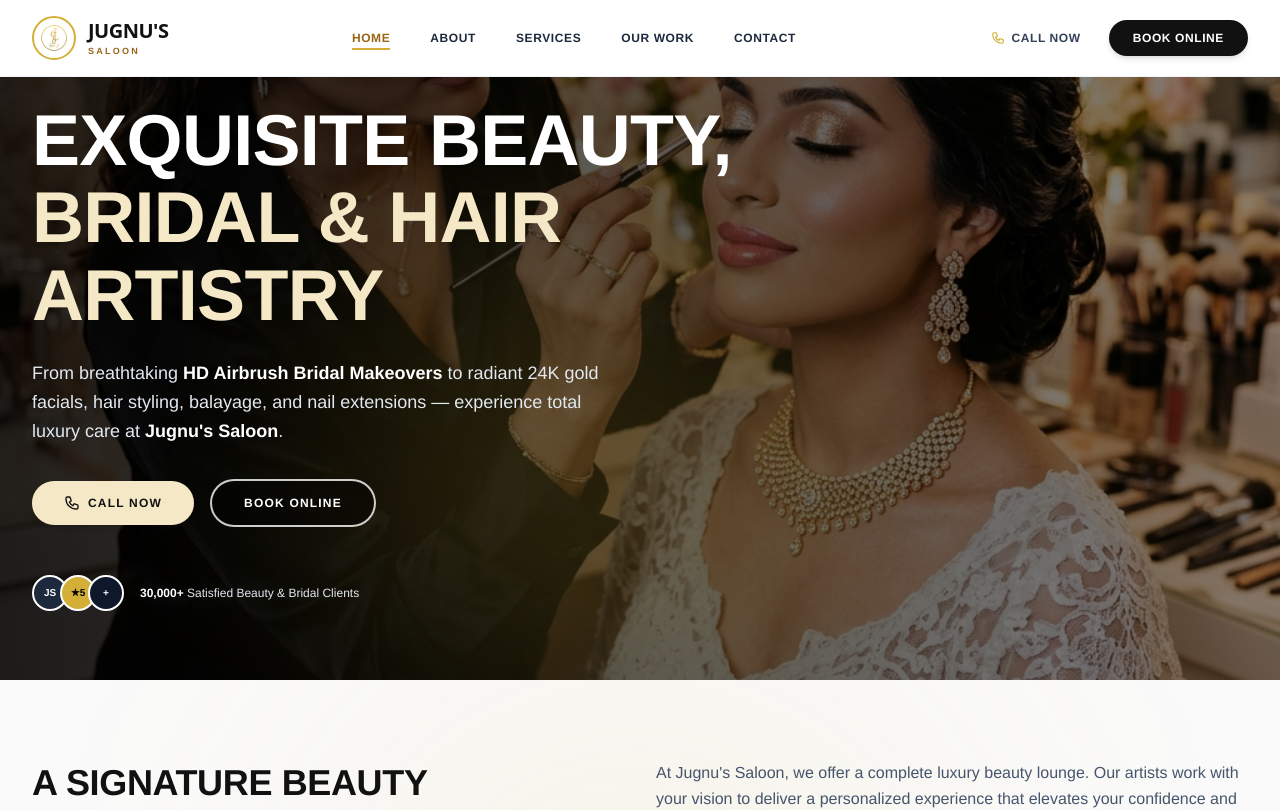
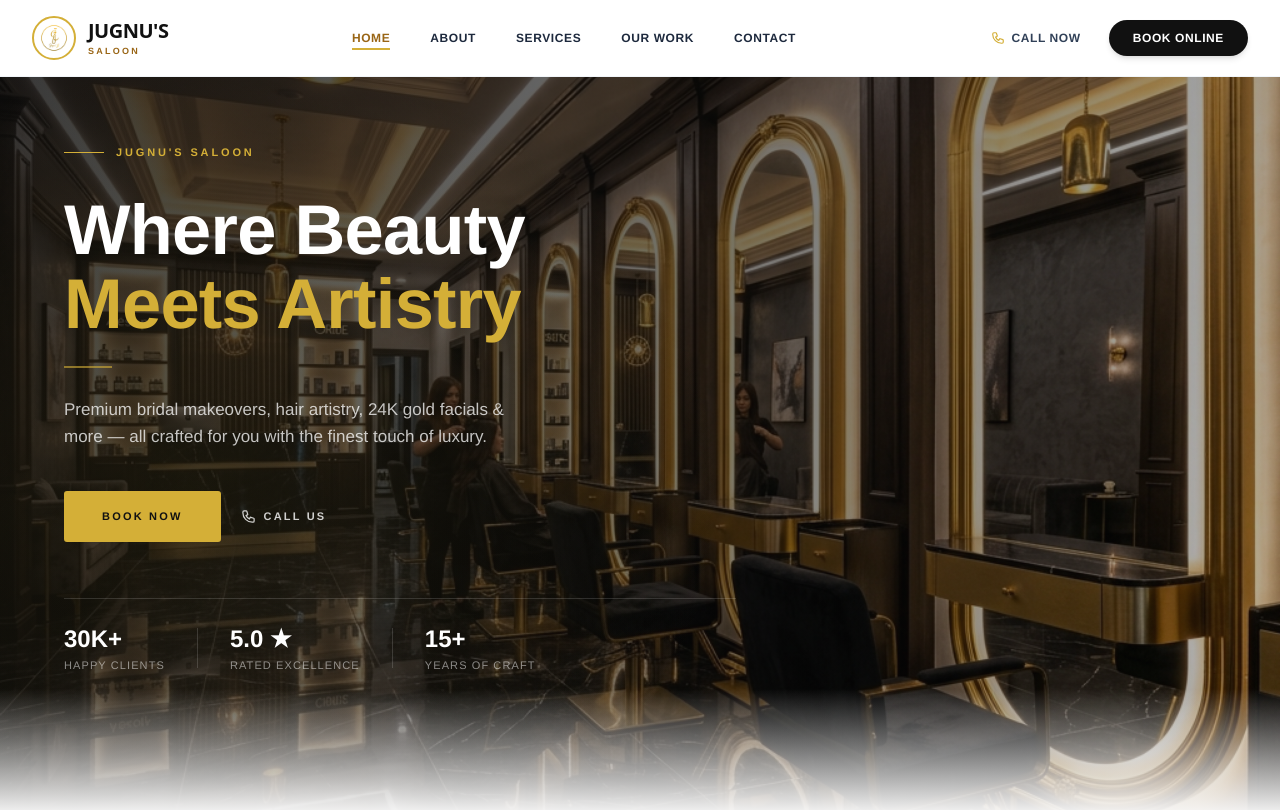
Before and after one commit to WAQASUMAR33/jugussaloon, a Next.js app: page / in a window 1280 px wide. Shown: the top 810 px of the page. Built offline with nearby package versions, Linux system fonts and the light colour scheme.

Commit message:
hero redesign

```diff
--- a/app/components/Hero.tsx
+++ b/app/components/Hero.tsx
@@ -10,87 +10,188 @@ export default function Hero({ onOpenBooking }: HeroProps) {
   return (
     <section
       id="hero"
-      className="relative min-h-[85vh] pt-24 pb-16 flex items-center justify-center overflow-hidden bg-[#FAFAFA]"
+      className="relative min-h-screen flex items-center overflow-hidden"
     >
-      {/* Background Hero Banner Image */}
+      {/* ── Full-bleed background image ── */}
       <div className="absolute inset-0 z-0">
         <Image
-          src="/images/bridal_makeup.png"
-          alt="Jugnu's Saloon Bridal & Beauty Transformation"
+          src="/images/hero_salon.png"
+          alt="Jugnu's Saloon luxury interior"
           fill
           priority
           className="object-cover object-center"
         />
-        {/* Dark Contrast Overlay for Text Readability */}
-        <div className="absolute inset-0 bg-gradient-to-r from-black/85 via-black/65 to-black/45" />
+        {/* Clean dual-tone overlay: strong left fade for text, gentle right */}
+        <div
+          className="absolute inset-0"
+          style={{
+            background:
+              "linear-gradient(105deg, rgba(10,10,10,0.82) 0%, rgba(10,10,10,0.60) 45%, rgba(10,10,10,0.28) 100%)",
+          }}
+        />
+        {/* Subtle gold warmth bloom — left side */}
+        <div
+          className="absolute inset-0 pointer-events-none"
+          style={{
+            background:
+              "radial-gradient(ellipse 60% 80% at 15% 60%, rgba(212,175,55,0.08) 0%, transparent 70%)",
+          }}
+        />
       </div>
 
-      {/* Subtle Gold Glare Background Effect */}
-      <div className="absolute top-1/3 left-1/4 w-[500px] h-[500px] bg-[#D4AF37]/20 rounded-full blur-[130px] pointer-events-none z-10" />
+      {/* ── Content ── */}
+      <div className="max-w-[1480px] mx-auto px-6 sm:px-10 lg:px-16 w-full relative z-10">
+        <div className="min-h-screen flex flex-col justify-center py-36 max-w-2xl">
 
-      <div className="max-w-[1480px] mx-auto px-4 sm:px-6 lg:px-8 relative z-20 w-full text-white">
-        <div className="max-w-3xl space-y-6">
-          {/* Main Headline */}
-          <h1 className="font-sans text-4xl sm:text-6xl xl:text-7xl font-extrabold tracking-tight leading-[1.08] text-white">
-            EXQUISITE BEAUTY, <br />
-            <span className="text-[#F5E8C7]">BRIDAL & HAIR ARTISTRY</span>
+          {/* Eyebrow */}
+          <div className="flex items-center space-x-3 mb-8">
+            <span
+              className="block w-10 h-px"
+              style={{ backgroundColor: "#D4AF37" }}
+            />
+            <span
+              className="text-[11px] font-semibold uppercase tracking-[0.26em]"
+              style={{ color: "#D4AF37" }}
+            >
+              Jugnu&apos;s Saloon
+            </span>
+          </div>
+
+          {/* Headline */}
+          <h1
+            className="font-sans font-extrabold leading-[1.06] text-white mb-6"
+            style={{ fontSize: "clamp(2.8rem, 5.5vw, 5rem)" }}
+          >
+            Where Beauty
+            <br />
+            <span style={{ color: "#D4AF37" }}>Meets Artistry</span>
           </h1>
 
-          {/* Subheading */}
-          <p className="text-slate-200 text-base sm:text-lg font-normal leading-relaxed max-w-xl">
-            From breathtaking <strong className="text-white font-semibold">HD Airbrush Bridal Makeovers</strong> to radiant 24K gold facials, hair styling, balayage, and nail extensions — experience total luxury care at <strong className="text-white font-semibold">Jugnu&apos;s Saloon</strong>.
+          {/* Divider */}
+          <div
+            className="w-12 h-[2px] mb-7"
+            style={{ backgroundColor: "#D4AF37", opacity: 0.6 }}
+          />
+
+          {/* Body copy */}
+          <p
+            className="text-base sm:text-[17px] leading-relaxed font-normal mb-10 max-w-md"
+            style={{ color: "rgba(255,255,255,0.75)" }}
+          >
+            Premium bridal makeovers, hair artistry, 24K gold facials &amp;
+            more — all crafted for you with the finest touch of luxury.
           </p>
 
-          {/* Pill Action Buttons */}
-          <div className="flex flex-wrap items-center gap-4 pt-2">
+          {/* CTA row */}
+          <div className="flex flex-wrap items-center gap-5 mb-14">
+            {/* Primary: Book */}
+            <button
+              onClick={onOpenBooking}
+              className="cursor-pointer"
+              style={{
+                backgroundColor: "#D4AF37",
+                color: "#111111",
+                padding: "15px 36px",
+                borderRadius: "3px",
+                fontSize: "11px",
+                fontWeight: 700,
+                letterSpacing: "0.20em",
+                textTransform: "uppercase",
+                border: "2px solid #D4AF37",
+                transition: "all 0.25s ease",
+              }}
+              onMouseEnter={(e) => {
+                const el = e.currentTarget;
+                el.style.backgroundColor = "transparent";
+                el.style.color = "#D4AF37";
+              }}
+              onMouseLeave={(e) => {
+                const el = e.currentTarget;
+                el.style.backgroundColor = "#D4AF37";
+                el.style.color = "#111111";
+              }}
+            >
+              Book Now
+            </button>
+
+            {/* Secondary: Call */}
             <a
               href="tel:+11234567890"
-              className="px-8 py-3.5 rounded-full bg-[#F5E8C7] hover:bg-[#D4AF37] text-[#111111] font-bold text-xs uppercase tracking-widest transition-all shadow-md flex items-center space-x-2"
+              className="flex items-center gap-2 text-[11px] font-semibold uppercase tracking-[0.20em] transition-colors"
+              style={{ color: "rgba(255,255,255,0.80)", textDecoration: "none" }}
+              onMouseEnter={(e) => (e.currentTarget.style.color = "#D4AF37")}
+              onMouseLeave={(e) =>
+                (e.currentTarget.style.color = "rgba(255,255,255,0.80)")
+              }
             >
               <svg
-                className="w-4 h-4 text-[#111111]"
+                width="15"
+                height="15"
+                viewBox="0 0 24 24"
                 fill="none"
                 stroke="currentColor"
-                viewBox="0 0 24 24"
+                strokeWidth={2}
+                strokeLinecap="round"
+                strokeLinejoin="round"
               >
-                <path
-                  strokeLinecap="round"
-                  strokeLinejoin="round"
-                  strokeWidth={2}
-                  d="M3 5a2 2 0 012-2h3.28a1 1 0 01.948.684l1.498 4.493a1 1 0 01-.502 1.21l-2.257 1.13a11.042 11.042 0 005.516 5.516l1.13-2.257a1 1 0 011.21-.502l4.493 1.498a1 1 0 01.684.949V19a2 2 0 01-2 2h-1C9.716 21 3 14.284 3 6V5z"
-                />
+                <path d="M3 5a2 2 0 012-2h3.28a1 1 0 01.948.684l1.498 4.493a1 1 0 01-.502 1.21l-2.257 1.13a11.042 11.042 0 005.516 5.516l1.13-2.257a1 1 0 011.21-.502l4.493 1.498a1 1 0 01.684.949V19a2 2 0 01-2 2h-1C9.716 21 3 14.284 3 6V5z" />
               </svg>
-              <span>Call Now</span>
+              Call Us
             </a>
-
-            <button
-              onClick={onOpenBooking}
-              className="px-8 py-3.5 rounded-full border-2 border-white/80 hover:border-[#D4AF37] bg-black/40 hover:bg-black/80 text-white font-bold text-xs uppercase tracking-widest transition-all backdrop-blur-sm cursor-pointer"
-            >
-              Book Online
-            </button>
           </div>
 
-          {/* Social Proof */}
-          <div className="pt-6 flex items-center space-x-4">
-            <div className="flex items-center -space-x-2">
-              <div className="w-9 h-9 rounded-full border-2 border-white bg-slate-800 flex items-center justify-center text-[10px] font-bold">
-                JS
-              </div>
-              <div className="w-9 h-9 rounded-full border-2 border-white bg-[#D4AF37] text-black flex items-center justify-center text-[10px] font-bold">
-                ★5
-              </div>
-              <div className="w-9 h-9 rounded-full border-2 border-white bg-slate-900 text-white flex items-center justify-center text-[10px] font-bold">
-                +
-              </div>
+          {/* Stats row */}
+          <div
+            className="flex items-center gap-8 pt-6"
+            style={{ borderTop: "1px solid rgba(255,255,255,0.14)" }}
+          >
+            <div>
+              <p className="text-2xl font-extrabold text-white">30K+</p>
+              <p
+                className="text-[11px] uppercase tracking-widest font-medium mt-0.5"
+                style={{ color: "rgba(255,255,255,0.50)" }}
+              >
+                Happy Clients
+              </p>
             </div>
-
-            <div className="text-xs text-slate-200">
-              <span className="font-bold text-white">30,000+</span> Satisfied Beauty & Bridal Clients
+            <div
+              className="w-px h-10"
+              style={{ backgroundColor: "rgba(255,255,255,0.15)" }}
+            />
+            <div>
+              <p className="text-2xl font-extrabold text-white">5.0 ★</p>
+              <p
+                className="text-[11px] uppercase tracking-widest font-medium mt-0.5"
+                style={{ color: "rgba(255,255,255,0.50)" }}
+              >
+                Rated Excellence
+              </p>
+            </div>
+            <div
+              className="w-px h-10"
+              style={{ backgroundColor: "rgba(255,255,255,0.15)" }}
+            />
+            <div>
+              <p className="text-2xl font-extrabold text-white">15+</p>
+              <p
+                className="text-[11px] uppercase tracking-widest font-medium mt-0.5"
+                style={{ color: "rgba(255,255,255,0.50)" }}
+              >
+                Years of Craft
+              </p>
             </div>
           </div>
         </div>
       </div>
+
+      {/* Bottom fade into page */}
+      <div
+        className="absolute bottom-0 left-0 right-0 h-32 pointer-events-none z-10"
+        style={{
+          background:
+            "linear-gradient(to top, #FAFAFA 0%, transparent 100%)",
+        }}
+      />
     </section>
   );
 }
```
